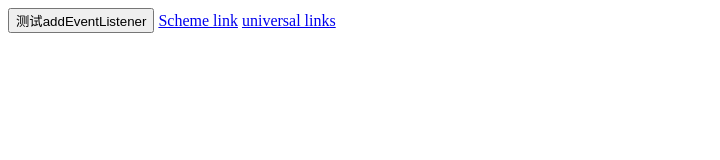
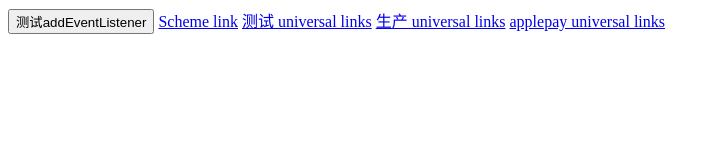
Before and after one commit to 250887278/250887278.github.io, a plain HTML site: page index.html in a window 1280 px wide. Shown: the whole page, without its empty margins (0-720 px from the left). Drawn offline with Linux system fonts and the light colour scheme.

Commit message:
universal links

```diff
--- a/index.html
+++ b/index.html
@@ -14,10 +14,10 @@
 <body>
   <button id="btn1">测试addEventListener</button>
   <a href="javascript:openOrDownload();">Scheme link</a>
-  <a href="https://ever18a.github.io/portal/dispatch">universal links</a>
+  <a href="https://3g.cib.com.cn/portal/dispatch.h">测试 universal links</a>
+  <a href="https://3g.cib.com.cn/portal/dispatch.htm">生产 universal links</a>
+  <a href="https://3g.cib.com.cn/portal/dispatch.htm?channel=applepay">applepay universal links</a>
   <script>
-
-
   var btn1 = document.getElementById("btn1");
   btn1.addEventListener("click", function(){
     open_app.src = 'https://www.domain.com/site/download?force=1';
```
